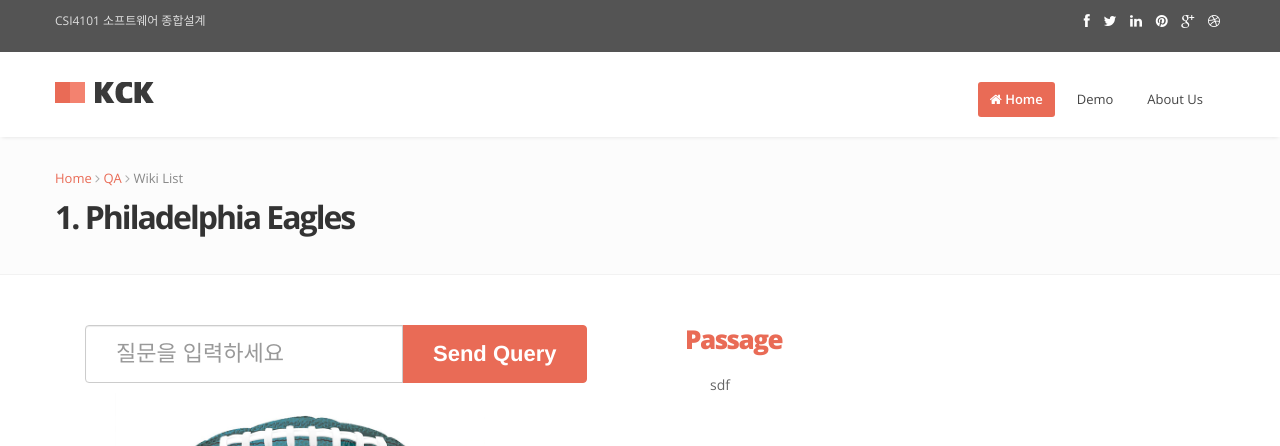
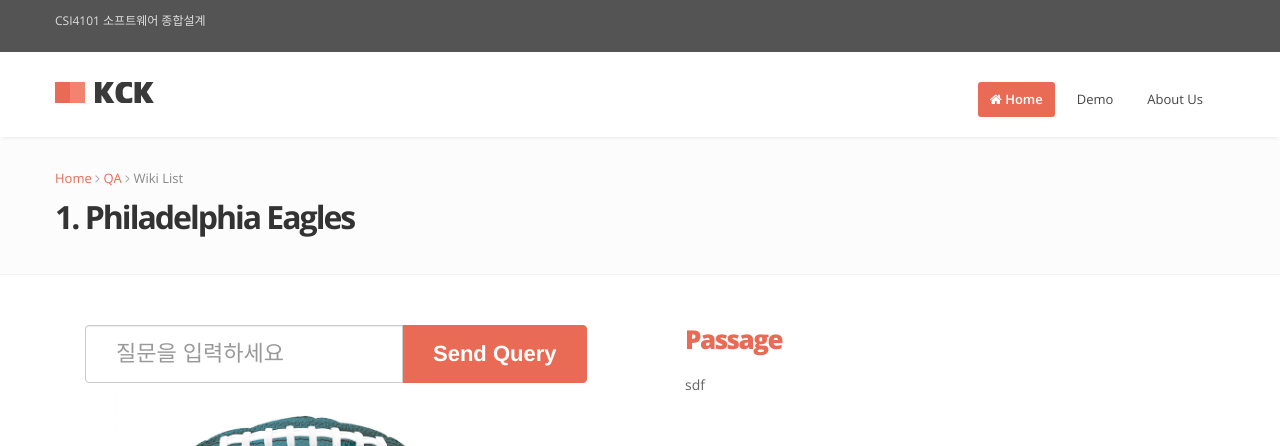
Before and after one commit to zimkjh/BERT_web, a plain HTML site: page Eterna/search1.html in a window 1280 px wide. Shown: the top 446 px of the page. Drawn offline with nearby package versions, Linux system fonts and the light colour scheme; no server answers.

Commit message:
mocking server available / text file not available

```diff
--- a/Eterna/search1.html
+++ b/Eterna/search1.html
@@ -49,18 +49,6 @@
             <div class="span6">
               <p class="topcontact">CSI4101 소프트웨어 종합설계</p>
             </div>
-            <div class="span6">
-
-              <ul class="social-network">
-                <li><a href="#" data-placement="bottom" title="Facebook"><i class="icon-facebook icon-white"></i></a></li>
-                <li><a href="#" data-placement="bottom" title="Twitter"><i class="icon-twitter icon-white"></i></a></li>
-                <li><a href="#" data-placement="bottom" title="Linkedin"><i class="icon-linkedin icon-white"></i></a></li>
-                <li><a href="#" data-placement="bottom" title="Pinterest"><i class="icon-pinterest  icon-white"></i></a></li>
-                <li><a href="#" data-placement="bottom" title="Google +"><i class="icon-google-plus icon-white"></i></a></li>
-                <li><a href="#" data-placement="bottom" title="Dribbble"><i class="icon-dribbble icon-white"></i></a></li>
-              </ul>
-
-            </div>
           </div>
         </div>
       </div>
@@ -81,10 +69,6 @@
                     <li class="dropdown active">
                       <a href="index.html"><i class="icon-home"></i> Home </a>
                       <ul class="dropdown-menu">
-                        <!-- <li><a href="index-alt2.html">Homepage 2</a></li> -->
-                        <!-- <li><a href="index-alt3.html">Homepage 3</a></li> -->
-                        <!-- <li><a href="index-alt4.html">Parallax slider</a></li> -->
-                        <!-- <li><a href="index-landingpage.html">Landing page</a></li> -->
                       </ul>
                     </li>
 
@@ -141,7 +125,11 @@
               <div class="span6">
                 <div >
                   <h4><strong><span class="colored">Passage</span></strong></h4>
-                  <ul id = "pass">sdf</ul>
+                  <p id = "pass">sdf</p>
+
+
+
+
                 </div>
               </div>
             </div>
@@ -160,14 +148,13 @@
 
     <script type="text/javascript">
 
-    // var xhr = new XMLHttpRequest;
-    // xhr.open('GET', 'text/text1_0.txt', true);
-    // xhr.onload = function (){
-    //     document.getElementById('pass')write( xhr.responseText );
-    //     $("#pass").append("<li>dsf " + xhr + "</li>");
-    // };
-    // xhr.send(null);
-
+    // const fs = require('fs');
+    //
+    // fs.readFile('text/text1_0.txt', (err, data) => {
+    //     if (err) throw err;
+    //
+    //     console.log(data.toString());
+    // });
 
       $(document).ready(function() {
         var socket = io.connect("http://127.0.0.1:9999");
```
